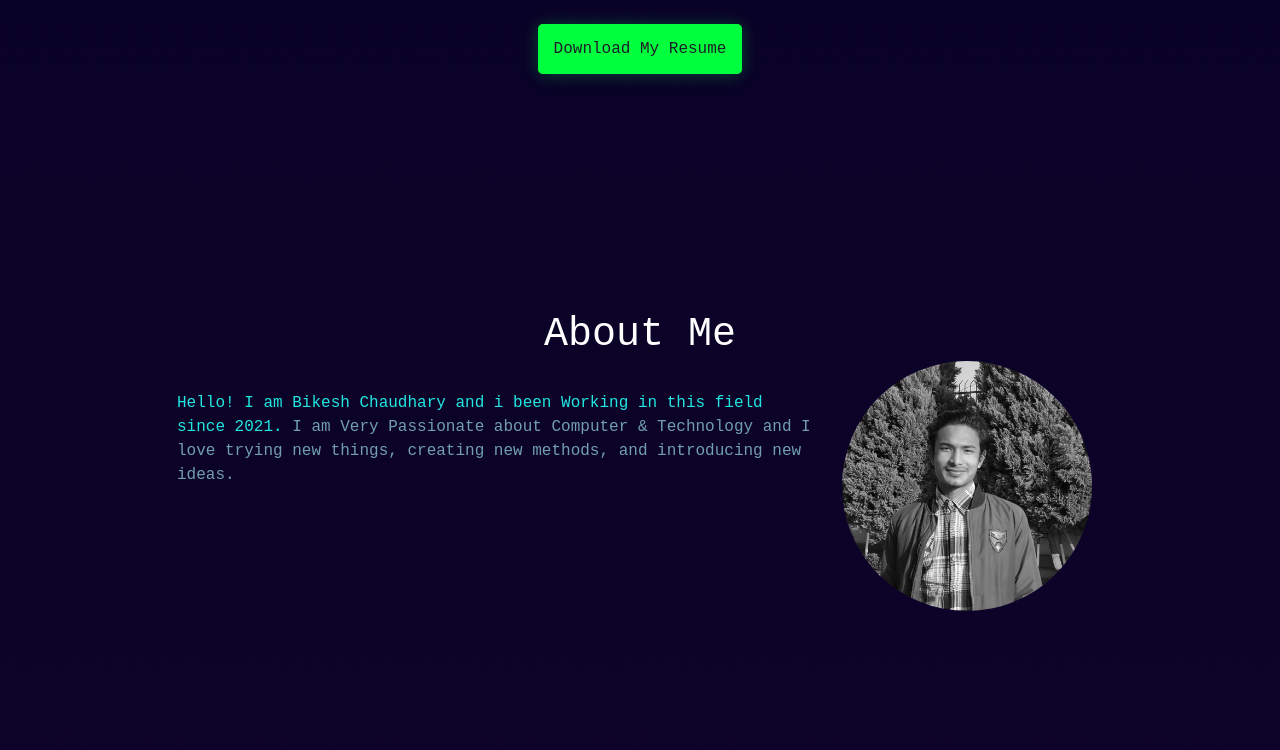
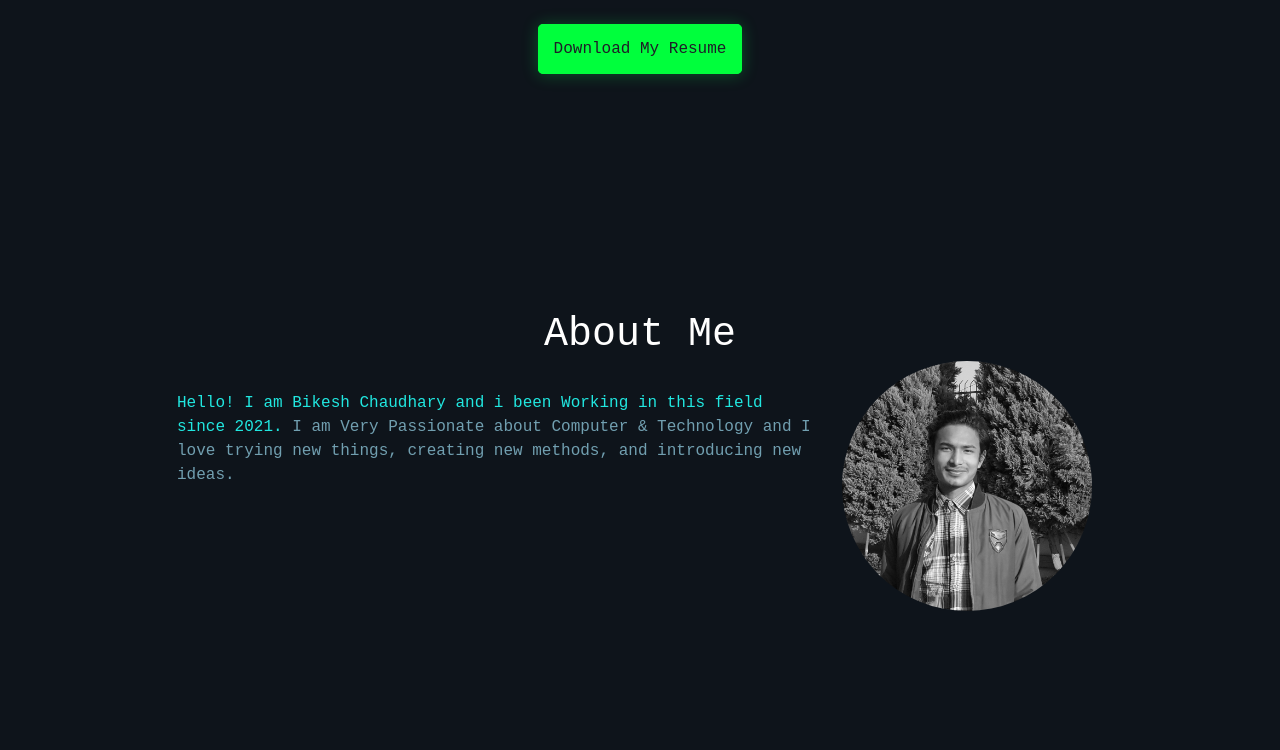
Before and after one commit to Bikesh1211/portfolio, a plain HTML site: page index.html in a window 1280 px wide. Shown: the part 457-1207 px from the top of the page. Drawn offline with nearby package versions, Linux system fonts and the light colour scheme.

Commit message:
Update index.css

```diff
--- a/index.css
+++ b/index.css
@@ -5,8 +5,9 @@ body{
     margin: 0px;
     padding: 0px;
 /*     background-color: #0A192F; */
-/*     background-color: #1E1E28; */
-    background-image: linear-gradient(to bottom, #070227 , rgb(29, 4, 44));
+    background-color: #0e141b;
+
+/*     background-image: linear-gradient(to bottom, #070227 , rgb(29, 4, 44)); */
 
     color: #719FB0;
     font-family: 'Space Mono', monospace;
```
